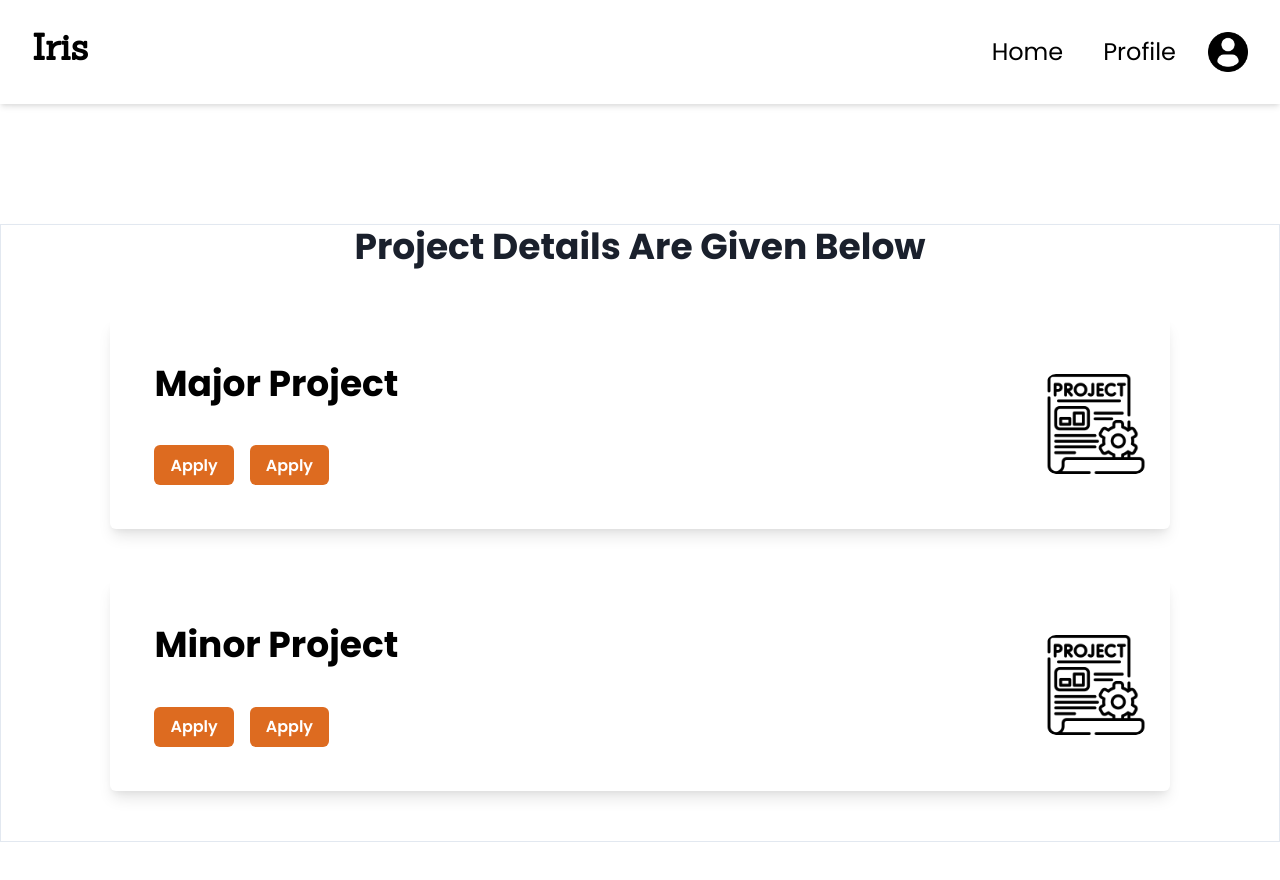
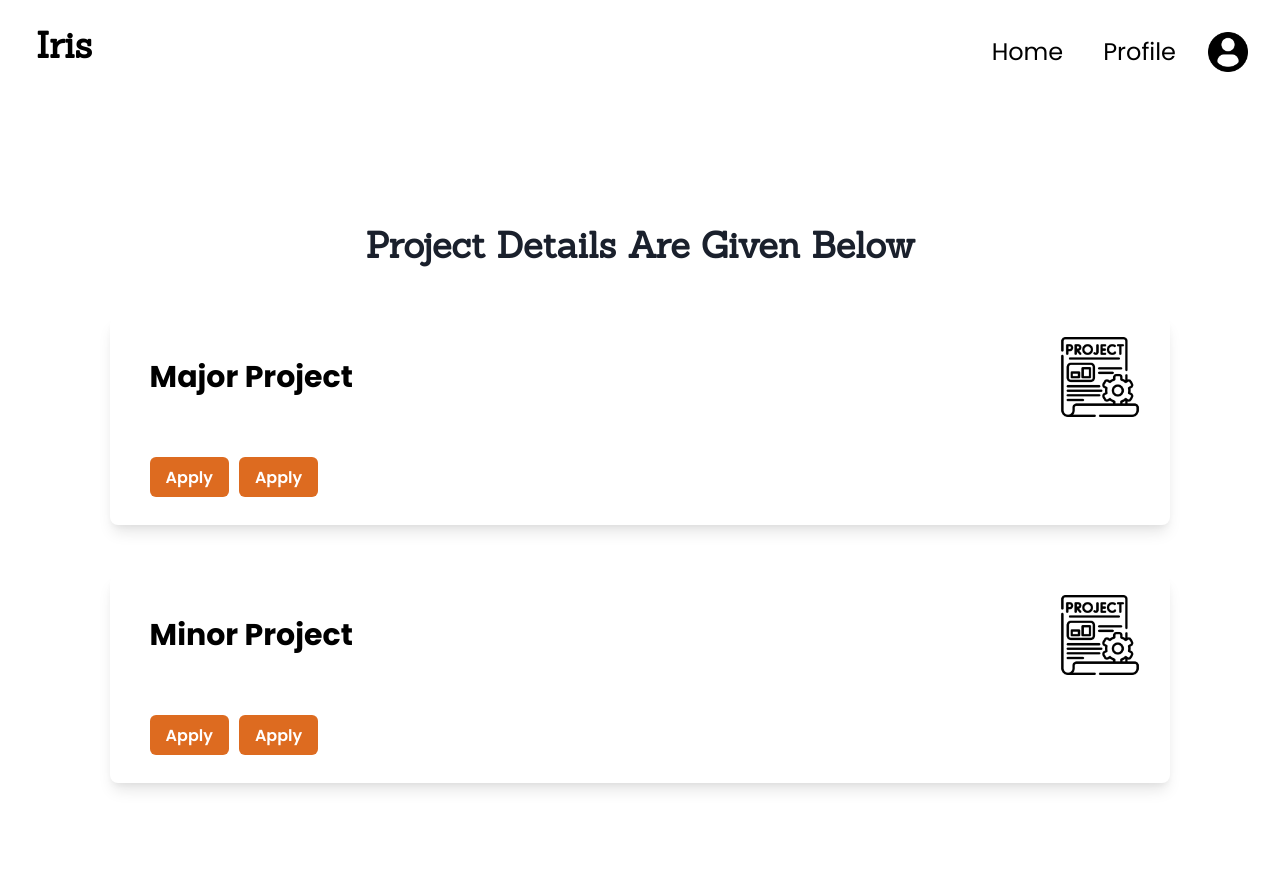
Before and after one commit to parikshith521/IT303-Course-Project, a React (Vite) app: page / in a window 1280 px wide. Shown: the top 880 px of the page. Before the commit the page ends 842 px from the top, so only its background shows below. Built offline with nearby package versions, Linux system fonts and the light colour scheme.

Commit message:
refactoring

```diff
--- a/src/components/DisplayCards.jsx
+++ b/src/components/DisplayCards.jsx
@@ -4,12 +4,9 @@ import {
     Container,
     Card,
     CardHeader,
-    CardBody,
     Heading,
     Button,
-    Flex,
     Image,
-    Box,
     Modal,
     ModalOverlay,
     ModalContent,
@@ -18,127 +15,121 @@ import {
     ModalBody,
     ModalFooter,
     useDisclosure,
-    ChakraProvider,
-    Text
+    CardFooter,
+    HStack,
+    Spacer
 } from '@chakra-ui/react';
 
 
-
-import projectImage from '../assets/project.png';  // Ensure the path is correct
+//fetch assets
+import projectImage from '../assets/project.png';
 
 export const DisplayCards = () => {
+
+    //overlay setup
     const { isOpen, onOpen, onClose } = useDisclosure();
     const [modalMessage, setModalMessage] = useState('');
 
+    //handling ineligibilities
     const handleViewDetails = (projectType) => {
         if (projectType === 'major') {
-            setModalMessage('You are eligible to Apply!');
+            setModalMessage('You are have already been alloted a Guide!');
         } else {
             setModalMessage('You are not eligible to apply , because you have gotten an Internship!');
         }
-        onOpen(); // Open the modal
+        onOpen();
     };
+
     return (
         <>
             <Container
                 maxW={{ base: "95%", sm: "90%", md: "80%", lg: "container.lg", xl: "container.xl" }}
-                mt="120px"
-                mx="auto"  // Center the container horizontally
+                my="120px"
+                mx="auto"
+                // Center the container horizontally
                 alignContent="center"
                 justifyContent="center"
-                border="1px solid"  // Add a border to the container
-                borderColor="gray.200"  // Light gray border
-                boxShadow="md"  // Initial shadow
-                transition="box-shadow 0.3s ease"  // Smooth shadow transition
-                _hover={{ boxShadow: "xl" }}  // Shadow effect on hover
             >
-                <Heading fontFamily="'Poppins', serif" textAlign="center">
+                <Heading fontFamily="'Sanchez', serif" textAlign="center">
                     Project Details Are Given Below
                 </Heading>
 
                 {/* Major Project Card */}
                 <Card
-                    mt="50px"  // Increased top margin
-                    mx="auto"  // Center the card horizontally
-                    p="6"
+                    mt="50px"
+                    mx="auto"
+                    p="0"
                     boxShadow="lg"
-                    borderRadius="md"
-                    maxW="85%"  // Set card width, making it responsive
-                    transition="background 0.3s ease"  // Smooth transition for background
-                    _hover={{ bg: 'orange.400', boxShadow: "xl" }}  // Change background and shadow on hover
+                    borderRadius="lg"
+                    maxW="85%"
+                    _hover={{ boxShadow: "xl" }}
                 >
-                    <Flex justify="space-between" align="center" direction={{ base: 'column', md: 'row' }}>
-                        <Box textAlign={{ base: "center", md: "left" }}>
-                            <CardHeader>
-                                <Heading size="xl" fontFamily="'Poppins', serif" color="black">
+                    <CardHeader borderTopRadius="md" _hover={{ bg: 'orange.400' }} transition="background 0.3s ease">
+                        <HStack>
+                            <Heading p="5" size={['md', 'lg']} fontFamily="'Poppins', serif" color="black">
                                 Major Project
                             </Heading>
+                            <Spacer />
+                            <Image mr="10px" src={projectImage} alt="Project" boxSize={['50px', '80px']} objectFit="cover" mt={{ base: 4, md: 0 }} />
+                        </HStack>
                     </CardHeader>
-                            <CardBody fontFamily="'Poppins', serif">
-                                <Button
+                    <CardFooter px="10" mb="2" fontFamily="'Poppins', serif">
+                        <Button mr="5px"
                             colorScheme="orange"
                             onClick={() => handleViewDetails('major')}
                             _hover={{ bg: 'orange.300', color: 'white' }}
-                                    mb={{ base: 2, md: 0 }}  // Add margin between buttons for mobile
+                            mb={{ base: 2, md: 0 }}
                         >
                             Apply
                         </Button>
                         <Link to="/major-allocation">
-                                    <Button
-                                        ml={{ md: 4 }}
+                            <Button ml="5px"
                                 colorScheme="orange"
                                 _hover={{ bg: 'orange.300', color: 'white' }}
                             >
                                 Apply
                             </Button>
                         </Link>
-                            </CardBody>
-                        </Box>
-                        <Image src={projectImage} alt="Project" boxSize="100px" objectFit="cover" borderRadius="10%" mt={{ base: 4, md: 0 }} />
-                    </Flex>
+                    </CardFooter>
                 </Card>
 
                 {/* Minor Project Card */}
                 <Card
-                    mt="50px"  // Increased top margin
-                    mb="50px"  // Increased bottom margin
-                    mx="auto"  // Center the card horizontally
-                    p="6"
+                    mt="50px"
+                    mx="auto"
+                    p="0"
                     boxShadow="lg"
-                    borderRadius="md"
-                    maxW="85%"  // Set card width, making it responsive
-                    transition="background 0.3s ease"  // Smooth transition for background
-                    _hover={{ bg: 'orange.400', boxShadow: "xl" }}  // Change background and shadow on hover
+                    borderRadius="lg"
+                    maxW="85%"
+                    _hover={{ boxShadow: "xl" }}
                 >
-                    <Flex justify="space-between" align="center" direction={{ base: 'column', md: 'row' }}>
-                        <Box textAlign={{ base: "center", md: "left" }}>
-                            <CardHeader>
-                                <Heading size="xl" fontFamily="'Poppins', serif" color="black">
+                    <CardHeader borderTopRadius="md" _hover={{ bg: 'orange.400' }} transition="background 0.3s ease">
+                        <HStack>
+                            <Heading p="5" size={['md', 'lg']} fontFamily="'Poppins', serif" color="black">
                                 Minor Project
                             </Heading>
+                            <Spacer />
+                            <Image mr="10px" src={projectImage} alt="Project" boxSize={['50px', '80px']} objectFit="cover" mt={{ base: 4, md: 0 }} />
+                        </HStack>
                     </CardHeader>
-                            <CardBody fontFamily="'Poppins', serif">
-                                <Button
+                    <CardFooter px="10" mb="2" fontFamily="'Poppins', serif">
+                        <Button mr="5px"
                             colorScheme="orange"
                             onClick={() => handleViewDetails('minor')}
                             _hover={{ bg: 'orange.300', color: 'white' }}
-                                    mb={{ base: 2, md: 0 }}  // Add margin between buttons for mobile
+                            mb={{ base: 2, md: 0 }}
                         >
                             Apply
                         </Button>
                         <Link to="/minor-allocation">
-                                    <Button
-                                        ml={{ md: 4 }}
+                            <Button ml="5px"
                                 colorScheme="orange"
                                 _hover={{ bg: 'orange.300', color: 'white' }}
                             >
                                 Apply
                             </Button>
                         </Link>
-                            </CardBody>
-                        </Box>
-                        <Image src={projectImage} alt="Project" boxSize="100px" objectFit="cover" borderRadius="10%" mt={{ base: 4, md: 0 }} />
-                    </Flex>
+                    </CardFooter>
                 </Card>
             </Container>
 
@@ -151,7 +142,7 @@ export const DisplayCards = () => {
                     <ModalHeader>Your Details</ModalHeader>
                     <ModalCloseButton />
                     <ModalBody color="black" fontFamily="'Poppins', serif">
-                        {modalMessage} {/* Display the relevant message */}
+                        {modalMessage}
                     </ModalBody>
                     <ModalFooter>
                         <Button colorScheme="orange" onClick={onClose}>
--- a/src/components/NavBar.jsx
+++ b/src/components/NavBar.jsx
@@ -2,12 +2,15 @@ import React from 'react';
 import {
     Flex, Box, Spacer, Image, HStack
 } from '@chakra-ui/react';
-import profileIcon from '../assets/profile-user.png'; // Import the profile icon
 
+//fetch assets
+import profileIcon from '../assets/profile-user.png';
+
+//exports the navigation bar component
 export const NavBar = () => {
     return (
         <Flex w="100vw" bg='white' p={4}>
-            <Box py="1" px="4" color='black' fontSize='4xl' cursor='pointer' fontFamily="'Sanchez', serif" fontWeight="bold" borderRadius="md"
+            <Box py="0.5" px="2" pl="5" color='black' fontSize='4xl' cursor='pointer' fontFamily="'Sanchez', serif" fontWeight="bold" borderRadius="md"
                 transition="background 0.3s ease, color 0.3s ease"
                 _hover={{ bg: 'orange.400', color: 'white' }}>Iris</Box>
             <Spacer />
@@ -17,7 +20,7 @@ export const NavBar = () => {
                 <Box p='4' color='black' fontSize={['large', '2xl']} display="flex" alignItems="center" cursor='pointer' fontFamily='poppins' transition="background 0.3s ease, color 0.3s ease"
                     borderRadius="md" _hover={{ bg: 'orange.400', color: 'white' }}>
                     Profile
-                    <Image src={profileIcon} alt="Profile Icon" boxSize="40px" ml={8} cursor='pointer' /> {/* Adding the icon */}
+                    <Image src={profileIcon} alt="Profile Icon" boxSize={['30px', '40px']} ml={8} cursor='pointer' />
                 </Box>
             </HStack>
         </Flex >
--- a/src/pages/home/Home.jsx
+++ b/src/pages/home/Home.jsx
@@ -2,21 +2,12 @@ import { VStack, Box } from "@chakra-ui/react";
 import { NavBar } from '../../components/NavBar';
 import { DisplayCards } from '../../components/DisplayCards';
 
+//landing page
 export const Home = () => {
     return (
         <>
             <VStack spacing={0} align="stretch">
-                <Box
-                    w="100%"
-                    position="sticky"
-                    top={0}
-                    zIndex={1000}
-                    bg="white"  // Ensure the background stays visible
-                    boxShadow="md"  // Optional: Add a shadow to distinguish from content
-                >
-                    <NavBar />
-                </Box>
-
+                <NavBar />
                 <DisplayCards />
             </VStack>
 
--- a/src/pages/major_allocation/GuideData.jsx
+++ b/src/pages/major_allocation/GuideData.jsx
@@ -1,3 +1,6 @@
+
+//sample data
+
 export const Guides = [
     { id: 1, name: 'Akul Sharma', specialization: 'Networks', email: 'sharma@nitk.edu.in' },
     { id: 2, name: 'Kavya Nair', specialization: 'Artificial Intelligence', email: 'nair@nitk.edu.in' },
--- a/src/pages/major_allocation/MajorAllocation.jsx
+++ b/src/pages/major_allocation/MajorAllocation.jsx
@@ -1,6 +1,8 @@
 import { VStack, Text, Center } from "@chakra-ui/react";
 import { PreferenceForm } from './PreferenceForm'
 import { NavBar } from "../../components/NavBar";
+
+//major project guide allocation page
 export const MajorAllocation = () => {
     return (
         <>
--- a/src/pages/minor_allocation/GuideData.jsx
+++ b/src/pages/minor_allocation/GuideData.jsx
@@ -1,3 +1,6 @@
+
+//sample data
+
 export const Guides = [
     { id: 1, name: 'Akul Sharma', specialization: 'Networks', email: 'sharma@nitk.edu.in' },
     { id: 2, name: 'Kavya Nair', specialization: 'Artificial Intelligence', email: 'nair@nitk.edu.in' },
--- a/src/pages/minor_allocation/MinorAllocation.jsx
+++ b/src/pages/minor_allocation/MinorAllocation.jsx
@@ -1,6 +1,8 @@
 import { Center, VStack } from "@chakra-ui/react";
 import { PreferenceForm } from './PreferenceForm'
 import { NavBar } from "../../components/NavBar";
+
+//minor project guide allocation page
 export const MinorAllocation = () => {
     return (
         <>
```
Also changed, not shown: src/pages/major_allocation/PreferenceForm.jsx (+12 -18 lines), src/pages/minor_allocation/PreferenceForm.jsx (+14 -20 lines). Lines whose indentation alone changed are shown as unchanged.
